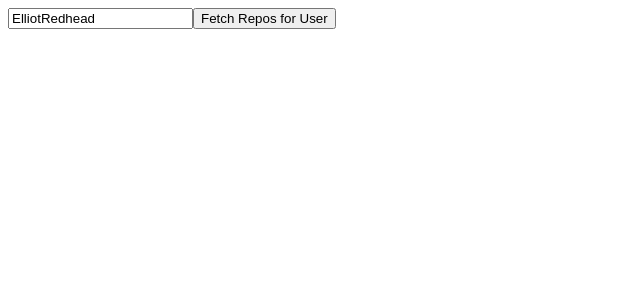
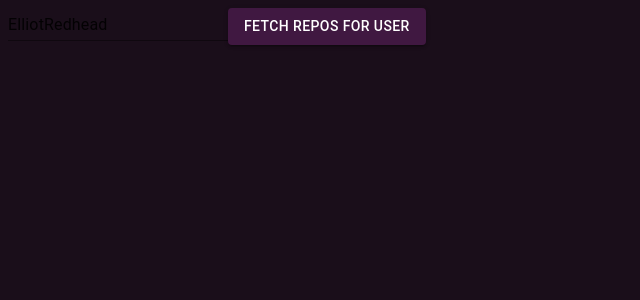
Before and after one commit to ElliotRedhead/GitStats, a React (Create React App) app: page / in a window 1280 px wide. Shown: the top 300 px of the page, without its empty margins (0-640 px from the left). Built offline with nearby package versions, Linux system fonts and the light colour scheme.

Commit message:
Added Material UI & defined custom theme.

```diff
--- a/package.json
+++ b/package.json
@@ -3,10 +3,12 @@
     "version": "0.1.0",
     "private": true,
     "dependencies": {
+        "@material-ui/core": "^4.11.0",
         "@testing-library/jest-dom": "^4.2.4",
         "@testing-library/react": "^9.3.2",
         "@testing-library/user-event": "^7.1.2",
         "json-server": "^0.16.2",
+        "node-sass": "^4.14.1",
         "react": "^16.13.1",
         "react-dom": "^16.13.1",
         "react-router-dom": "^5.2.0",
--- a/public/index.html
+++ b/public/index.html
@@ -2,7 +2,7 @@
 <html lang="en">
   <head>
     <meta charset="utf-8" />
-    <meta name="viewport" content="width=device-width, initial-scale=1" />
+    <meta name="viewport" content="width=device-width, initial-scale=1 minimum-scale=1" />
     <meta name="theme-color" content="#000000" />
     <meta
       name="description"
--- a/src/App.js
+++ b/src/App.js
@@ -1,17 +1,21 @@
 import React from "react";
 import { Route, Switch } from "react-router-dom";
+import { ThemeProvider } from "@material-ui/core/styles";
 import GitCommits from "./components/fetch";
+import DeepPurpleTheme from "./utils/DeepPurpleTheme";
 
 
 const App = () => {
 
   return (
     <>
-      <Switch>
-        <Route path={"/"}>
-          <GitCommits />
-        </Route>
-      </Switch>
+      <ThemeProvider theme={DeepPurpleTheme}>
+        <Switch>
+          <Route path={"/"}>
+            <GitCommits />
+          </Route>
+        </Switch>
+      </ThemeProvider>
     </>
   );
 };
--- a/src/components/fetch.js
+++ b/src/components/fetch.js
@@ -1,4 +1,6 @@
 import React, {useState} from "react";
+import { Input, Button } from "@material-ui/core";
+import "../styles/main.scss";
 
 const GitCommits = () => {
 
@@ -86,14 +88,17 @@ const GitCommits = () => {
   return (
     <>
       <div>
-        <input
+        <Input
           type="text"
           value={githubUserInput}
           onChange={event => setGithubUserInput(event.target.value)}
         />
-        <button onClick={githubUserFetch}>
+        <Button variant="contained"
+          color="primary"
+          className="fetchButton"
+          onClick={githubUserFetch}>
         Fetch Repos for User
-        </button>
+        </Button>
       </div>
 
       <div>
@@ -107,9 +112,11 @@ const GitCommits = () => {
               ))
               }
             </select>
-            <button onClick={repoBranchFetch}>
+            <Button variant="contained"
+              color="white"
+              onClick={repoBranchFetch}>
               Fetch Branches for Selected Repo
-            </button>
+            </Button>
           </>
           : null
         }
@@ -125,9 +132,9 @@ const GitCommits = () => {
                 <option key={index}>{data.name}</option>
               ))}
             </select>
-            <button onClick={branchCommitFetch}>
+            <Button variant="contained" color="dark" onClick={branchCommitFetch}>
               Fetch Commits for Selected Branch
-            </button>
+            </Button>
           </>
           : null
         }
--- /dev/null
+++ b/src/styles/main.scss
@@ -0,0 +1,3 @@
+body {
+  background: #1a0e1a;
+}
--- /dev/null
+++ b/src/utils/DeepPurpleTheme.js
@@ -0,0 +1,28 @@
+import { createMuiTheme } from "@material-ui/core/styles";
+
+const DeepPurpleTheme = createMuiTheme({
+  palette: {
+    primary: {
+      // light: will be calculated from palette.primary.main,
+      main: "#401841",
+      // dark: will be calculated from palette.primary.main,
+      // contrastText: will be calculated to contrast with palette.primary.main
+    },
+  //   secondary: {
+  //     light: '#401841',
+  //     main: '#0044ff',
+  //     // dark: will be calculated from palette.secondary.main,
+  //     contrastText: '#ffcc00',
+  //   },
+  //   // Used by `getContrastText()` to maximize the contrast between
+  //   // the background and the text.
+  //   contrastThreshold: 3,
+  //   // Used by the functions below to shift a color's luminance by approximately
+  //   // two indexes within its tonal palette.
+  //   // E.g., shift from Red 500 to Red 300 or Red 700.
+  //   tonalOffset: 0.2,
+  },
+}
+);
+
+export default DeepPurpleTheme;
```
Also changed, not shown: 2 other files (tests, documents, lock files or other folders).
